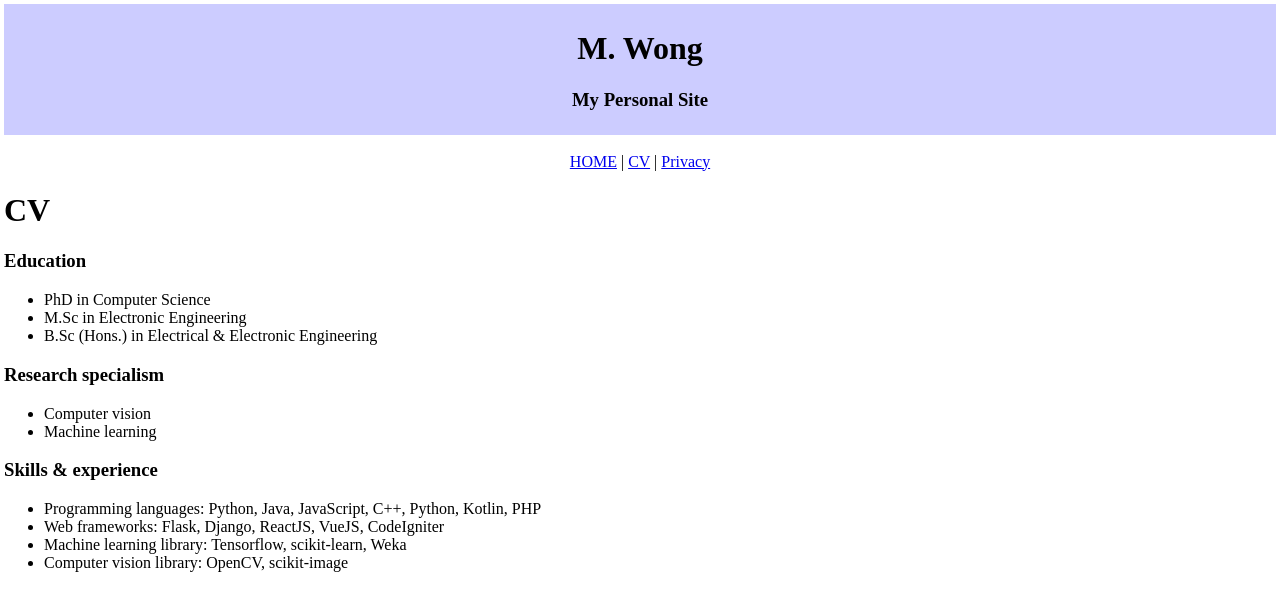
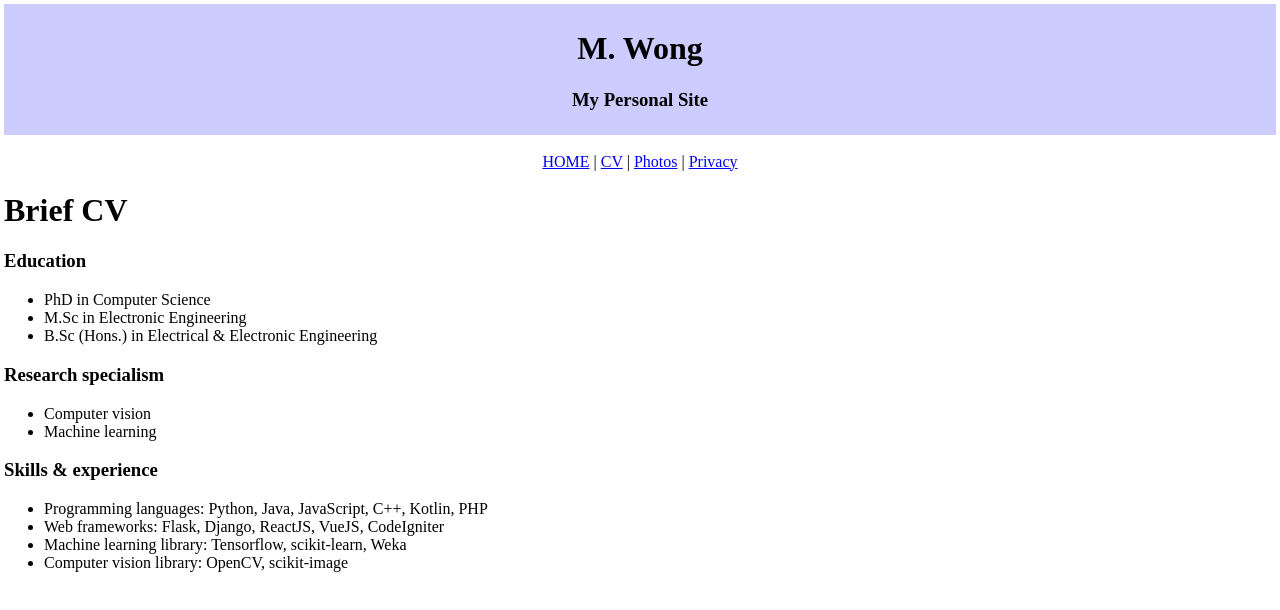
Before and after one commit to wongmt/wongmt.github.io, a React (Create React App) app: page /#/cv in a window 1280 px wide. Shown: the top 610 px of the page. Built offline with nearby package versions, Linux system fonts and the light colour scheme.

Commit message:
updated in 6-10-20

```diff
--- a/src/App.js
+++ b/src/App.js
@@ -4,6 +4,7 @@ import Header from './Components/Header';
 import CV from './Components/CV';
 import Privacy from './Components/Privacy';
 import Home from './Components/Home';
+import Photos from './Components/Photos';
 import { Link, Route, Switch } from "react-router-dom";
 
 function App() {
@@ -14,11 +15,12 @@ function App() {
 	<Header />
 	<br />
 	<nav className="Links">
-	<Link to="/home">HOME</Link> | <Link to="/cv">CV</Link> | <Link to="/privacy">Privacy</Link>
+	<Link to="/home">HOME</Link> | <Link to="/cv">CV</Link> | <Link to="/photos">Photos</Link> | <Link to="/privacy">Privacy</Link>
 	</nav>
 	<Route exact={true} path="/" component={Home} />
 	<Route exact={true} path="/home" component={Home} />
 	<Route exact={true} path="/cv" component={CV} />
+	<Route exact={true} path="/photos" component={Photos} />
 	<Route exact={true} path="/privacy" component={Privacy} />
 	</div>
 
--- a/src/Components/CV.js
+++ b/src/Components/CV.js
@@ -4,7 +4,7 @@ import '../App.css';
 function CV() {
   return (
     <div className="CV">
-	<h1>CV</h1>
+	<h1>Brief CV</h1>
 	<h3>Education</h3>
 	<ul>
 	<li>PhD in Computer Science </li>
@@ -20,7 +20,7 @@ function CV() {
 
 	<h3>Skills & experience</h3>
 	<ul>
-	<li>Programming languages: Python, Java, JavaScript, C++, Python, Kotlin, PHP</li>
+	<li>Programming languages: Python, Java, JavaScript, C++, Kotlin, PHP</li>
 	<li>Web frameworks: Flask, Django, ReactJS, VueJS, CodeIgniter</li>
 	<li>Machine learning library: Tensorflow, scikit-learn, Weka</li>
 	<li>Computer vision library: OpenCV, scikit-image</li>
--- /dev/null
+++ b/src/Components/Photos.js
@@ -0,0 +1,13 @@
+import React from 'react';
+import '../App.css';
+
+function Photos() {
+  return (
+    <div className="Photo">
+	<h1>Photos</h1>
+	<h3>Australian Catholic University, Strathfield campus, NSW, Australia</h3>
+	<img src={require('../acu5.jpg')} alt="Photo image" />
+	</div>
+  );
+}
+export default Photos;
```
Also changed, not shown: src/acu5.jpg (added).
